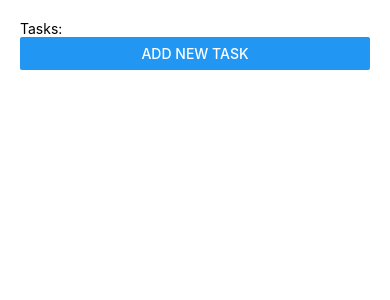
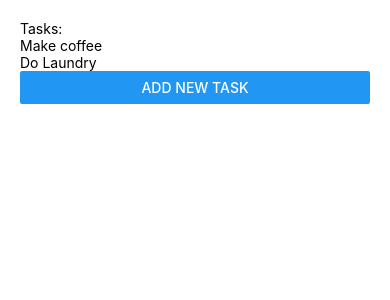
Before and after one commit to class-labs/hello-rn-old, a React Native app: screen / in a window 390 px wide. Shown: the top 300 px of the page. Built offline with nearby package versions, Linux system fonts and the light colour scheme.

Commit message:
Task 2 solution

```diff
--- a/src/App.tsx
+++ b/src/App.tsx
@@ -14,11 +14,14 @@ export function App() {
     <SafeAreaView style={{ flex: 1 }}>
       <View style={{ padding: 20 }}>
         <Text>Tasks:</Text>
-        {/* TODO: loop through the tasks and for each one display task.title  */}
+        {taskItems.map((task) => (
+          <Text>{task.name}</Text>
+        ))}
         <Button
           title="Add new task"
           onPress={() => {
-            // TODO
+            const newTask = { id: 3, name: 'Learn TypeScript' };
+            setTaskItems([...taskItems, newTask]);
           }}
         />
       </View>
```
